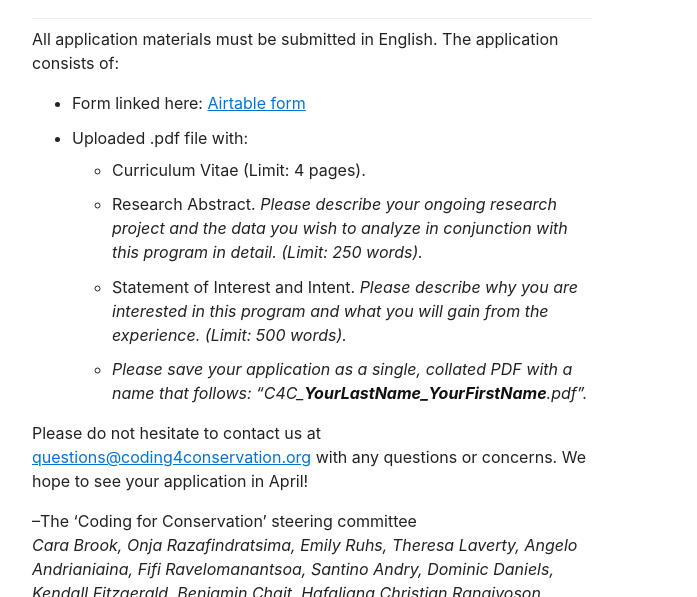
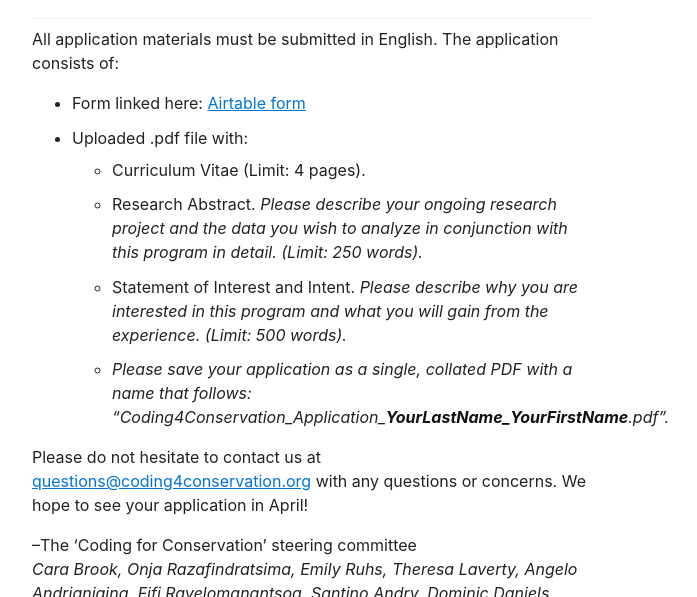
Before and after one commit to brooklabteam/coding4conservation, a Jekyll site: the page built from index.md, in a window 1280 px wide and 900 px high, scrolled down 1480 px, cut to the strip 0-597 px from the top of the window. Shown: the whole strip, without its empty margins (328-1025 px from the left). Built offline with Jekyll 4.4.1, drawn with Linux system fonts in a browser that asks for light colours.

Commit message:
Update index.md

```diff
--- a/index.md
+++ b/index.md
@@ -36,7 +36,7 @@
 			<li>Curriculum Vitae (Limit: 4 pages).</li>
 			<li>Research Abstract. <em>Please describe your ongoing research project and the data you wish to analyze in conjunction with this program in detail. (Limit: 250 words).</em></li>
 			<li>Statement of Interest and Intent. <em>Please describe why you are interested in this program and what you will gain from the experience. (Limit: 500 words).</em></li>
-			<li><em>Please save your application as a single, collated PDF with a name that follows: “C4C_<strong>YourLastName_YourFirstName</strong>.pdf”.</em></li>
+			<li><em>Please save your application as a single, collated PDF with a name that follows: “Coding4Conservation_Application_<strong>YourLastName_YourFirstName</strong>.pdf”.</em></li>
 		</ul>
 	</li>
 </ul>
```
